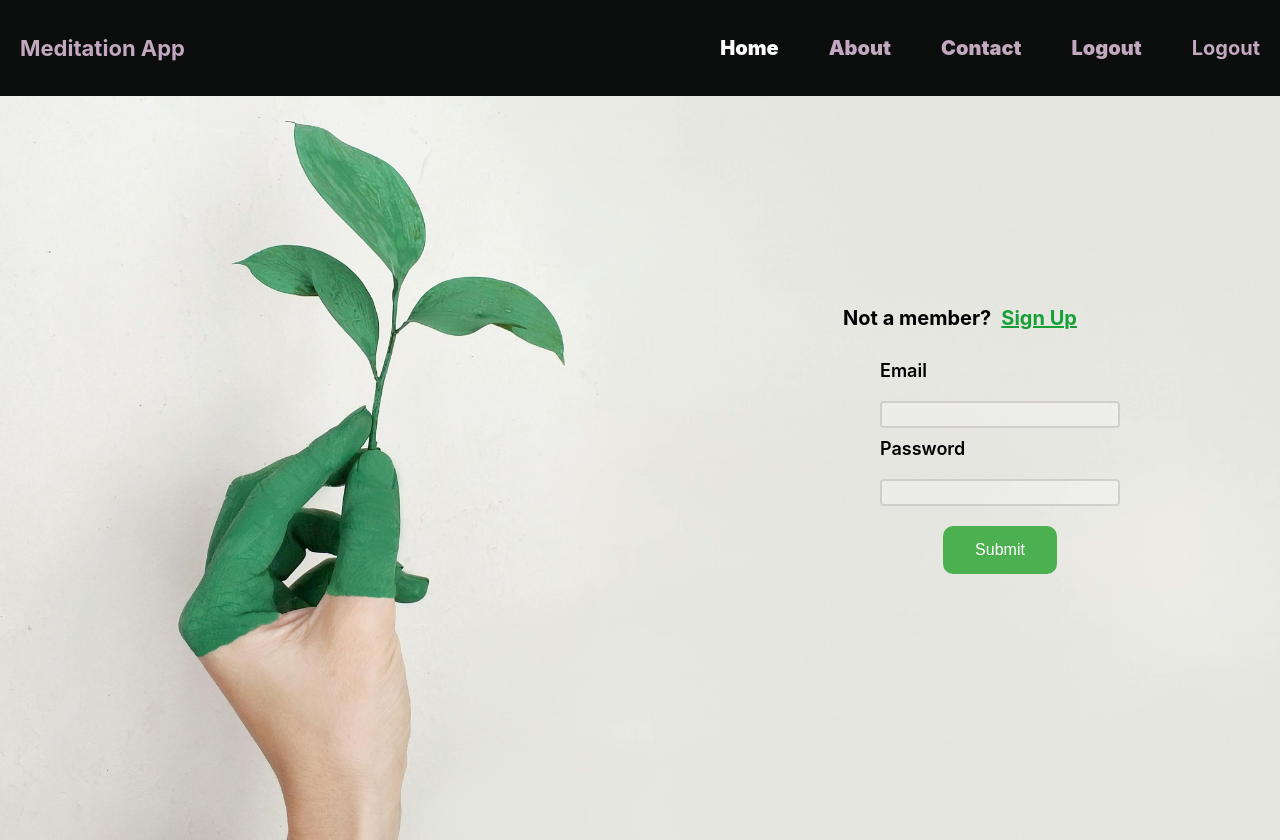
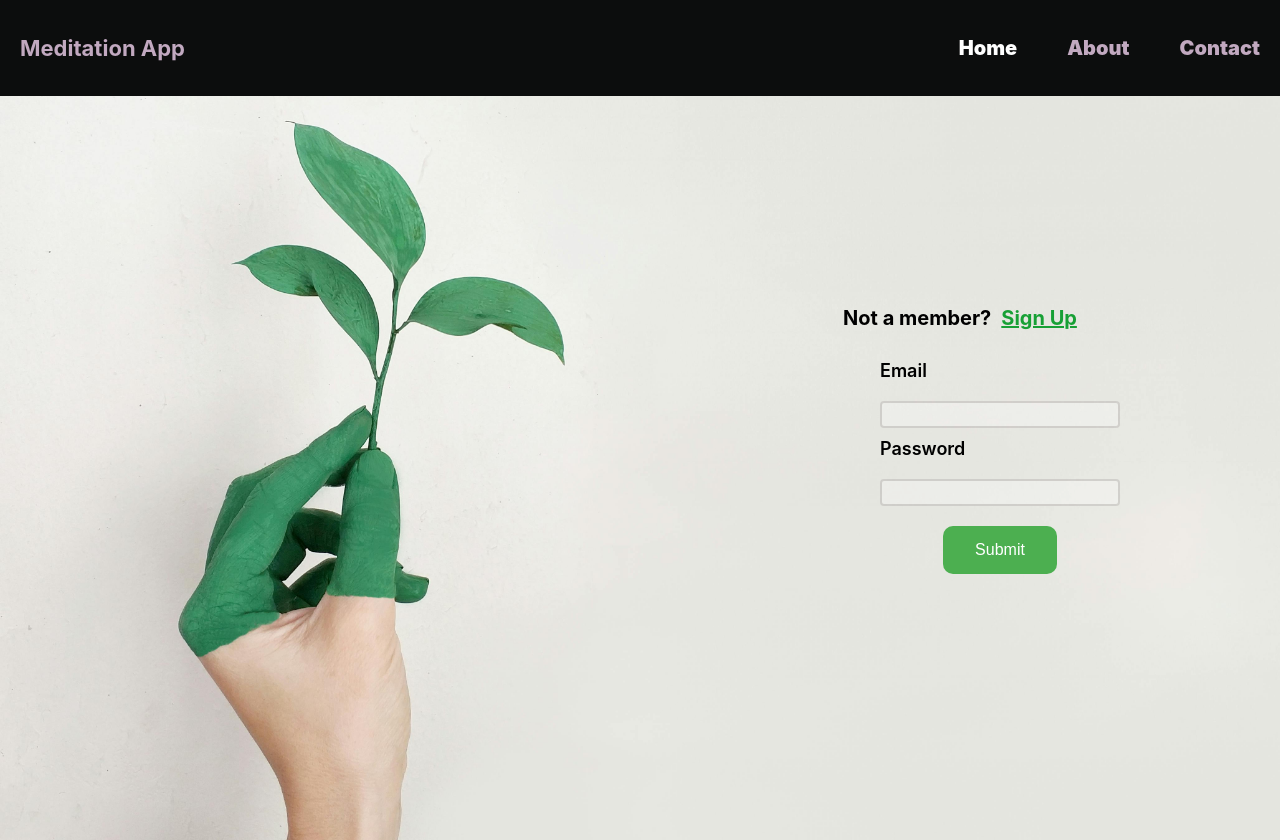
Before and after one commit to vini1237777/Personalised-Visual-Meditation-Guide-Frontend, a React (Create React App) app: page /auth/login in a window 1280 px wide. Built offline with nearby package versions, Linux system fonts and the light colour scheme.

Commit message:
added some minor changes

```diff
--- a/src/App.tsx
+++ b/src/App.tsx
@@ -15,6 +15,7 @@ function App() {
     email: "",
     password: "",
   });
+  const [isLoggedIn, setIsLoggedIn] = useState<boolean>(false);
 
   return (
     <div className="App">
@@ -22,7 +23,13 @@ function App() {
 
       <Routes>
         <Route
-          element={<Navbar user={userState} setUserState={setUserState} />}
+          element={
+            <Navbar
+              user={userState}
+              isLoggedIn={isLoggedIn}
+              setUserState={setUserState}
+            />
+          }
         >
           <Route
             path="/"
@@ -34,7 +41,12 @@ function App() {
           <Route
             path="/auth/login"
             element={
-              <UserLogin userState={userState} setUserState={setUserState} />
+              <UserLogin
+                userState={userState}
+                isLoggedIn={isLoggedIn}
+                setIsLoggedIn={setIsLoggedIn}
+                setUserState={setUserState}
+              />
             }
           />
           <Route path="/auth/register" element={<UserSignup />} />
--- a/src/api/makeRequest.ts
+++ b/src/api/makeRequest.ts
@@ -37,7 +37,6 @@ export default async function makeRequest(
     let response = await axios.request(requestConfig);
     return response;
   } catch (error: any) {
-    // console.log(error);
     if (error.response.data) {
       if (error.response.data.message) {
         toast.error(error.response.data.message);
--- a/src/api/urls.ts
+++ b/src/api/urls.ts
@@ -3,7 +3,6 @@ const url = {
   updateUser: "api/user/update",
   deleteUser: "api/user/delete",
   login: "api/auth/login",
-  logout: "api/auth/logout",
   register: "api/auth/register",
   resetPassword: "api/auth/reset-password",
   changePassword: "api/auth/change-password",
--- a/src/component/landingPage/LandingPage.tsx
+++ b/src/component/landingPage/LandingPage.tsx
@@ -59,8 +59,6 @@ const LandingPage = ({ user, setUserState }: LandingPageProps) => {
       />
     );
 
-  console.log({ user }, "inside Landing");
-
   return (
     <div className="landing-page">
       <div className="welcome-text">
--- a/src/component/landingPage/meditationPage/MeditationPage.tsx
+++ b/src/component/landingPage/meditationPage/MeditationPage.tsx
@@ -1,11 +1,6 @@
 import "./MeditationPage.css";
 
 function MeditationPage(meditationContent: any) {
-  console.log(
-    meditationContent,
-    meditationContent?.meditationContent?.generatedScripts,
-    "meditationContent11"
-  );
   return (
     <div className="meditation-page">
       <h2>Your Relaxing Guide</h2>
--- a/src/component/navbar/Navbar.tsx
+++ b/src/component/navbar/Navbar.tsx
@@ -5,11 +5,12 @@ import { useState } from "react";
 import { IUser } from "../../helpers/interface";
 
 interface NavbarProps {
-  user: IUser | null;
+  user: any;
+  isLoggedIn: boolean;
   setUserState: (user: IUser | null) => void;
 }
 
-function Navbar({ user, setUserState }: NavbarProps) {
+function Navbar({ isLoggedIn, setUserState, user }: NavbarProps) {
   const navigate = useNavigate();
   const [activeLink, setActiveLink] = useState<string>(
     navbarLinks[0]?.name || ""
@@ -42,7 +43,7 @@ function Navbar({ user, setUserState }: NavbarProps) {
             </li>
           ))}
 
-          {user && (
+          {isLoggedIn && user !== null && (
             <li
               className="navbar__logout"
               onClick={handleLogout}
--- a/src/component/userCard/login/UserLogin.tsx
+++ b/src/component/userCard/login/UserLogin.tsx
@@ -1,4 +1,4 @@
-import { useLocation, useNavigate } from "react-router-dom";
+import { useNavigate } from "react-router-dom";
 import {
   noMemberText,
   signupButtonText,
@@ -16,15 +16,21 @@ const userConstants = [
   { type: "password", id: "password", name: "password", label: "Password" },
 ];
 
-type UserLoginProps = {
+interface UserLoginProps {
   setUserState: (updater: (prev: IUser) => IUser) => void;
   userState: IUser;
-};
+  setIsLoggedIn?: any;
+  isLoggedIn?: boolean;
+}
 
-function UserLogin({ setUserState, userState }: UserLoginProps) {
+function UserLogin({
+  setUserState,
+  userState,
+  setIsLoggedIn,
+  isLoggedIn,
+}: UserLoginProps) {
   const navigate = useNavigate();
 
-  const [isLoggedIn, setIsLoggedIn] = useState(false);
   const [fullName, setFullName] = useState("");
 
   const handleChange = useCallback(
@@ -53,8 +59,9 @@ function UserLogin({ setUserState, userState }: UserLoginProps) {
       })
       .catch(() => {
         toast.error("Failed to log in");
+        navigate("/");
       });
-  }, [setUserState, userState]);
+  }, [navigate, setIsLoggedIn, setUserState, userState]);
 
   return (
     <div className="userLogin">
--- a/src/helpers/constants.ts
+++ b/src/helpers/constants.ts
@@ -2,7 +2,6 @@ export const navbarLinks = [
   { name: "Home", path: "/" },
   { name: "About", path: "/about" },
   { name: "Contact", path: "/contact" },
-  { name: "Logout", path: "/" },
 ];
 
 export const appTitle = "Meditation App";
--- a/src/services/userServices.ts
+++ b/src/services/userServices.ts
@@ -7,7 +7,6 @@ export class UserService {
     return makeRequest(url.getUser, "GET", { email });
   }
   static async register(payload: IUser) {
-    // console.log(payload, "payload in register");
     return makeRequest(url.register, "POST", payload);
   }
 
@@ -31,7 +30,6 @@ export class UserService {
     selectedEmojis: any;
     userState: any;
   }) {
-    // console.log(selectedFeelings, selectedEmojis, userState.email);
     const payload = {
       selectedFeelings,
       selectedEmojis,
```
